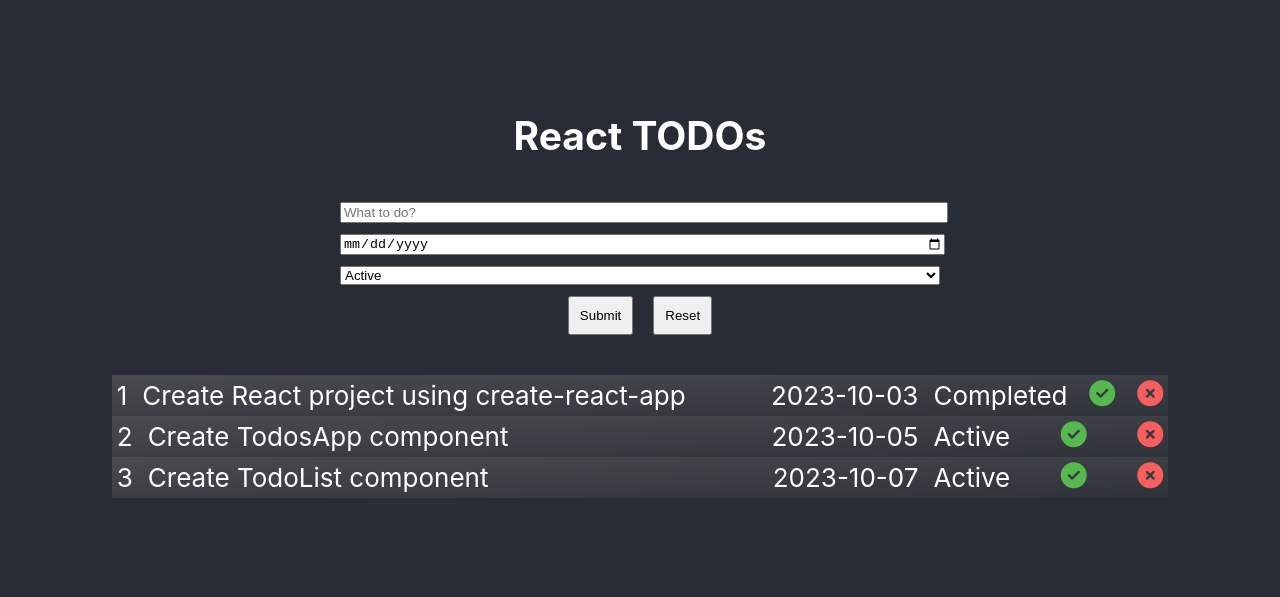
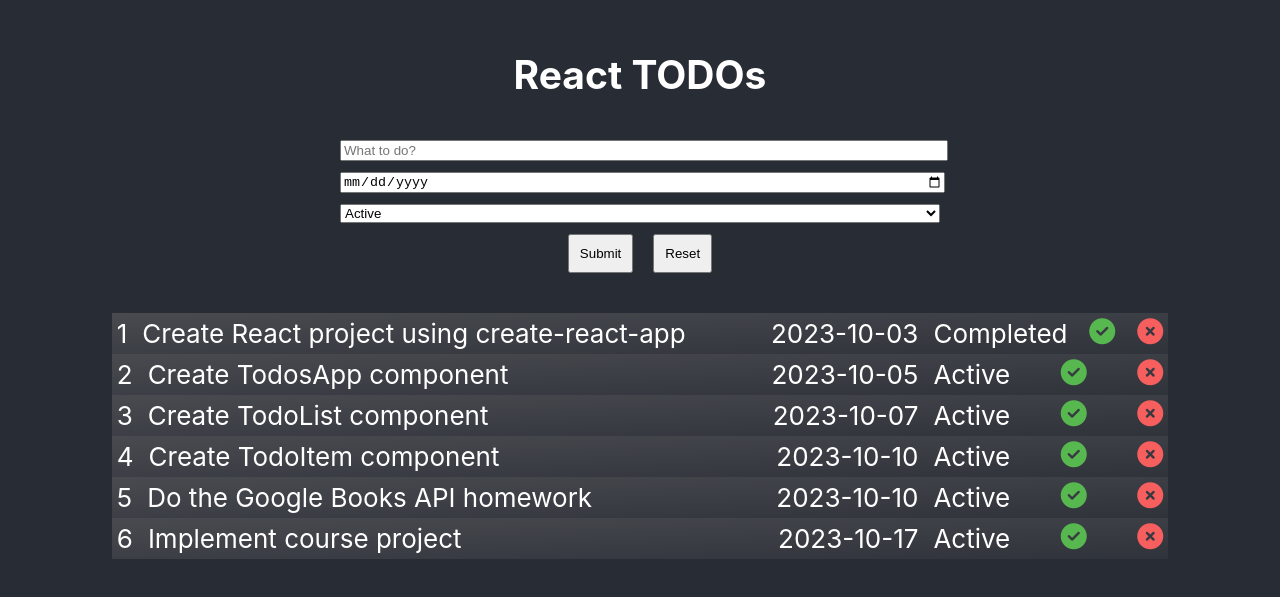
Before and after one commit to iproduct/web-programming-2023, a React (Create React App) app in the folder 04-react-todos-lab/: page / in a window 1280 px wide. Shown: the part 111-708 px from the top of the page. Built offline with nearby package versions, Linux system fonts and the light colour scheme; data requests are answered from the project's data file.

Commit message:
Create todo POST to backend

```diff
--- a/04-react-todos-lab/db.json
+++ b/04-react-todos-lab/db.json
@@ -17,6 +17,24 @@
       "text": "Create TodoList component",
       "deadline": "2023-10-07",
       "status": 0
+    },
+    {
+      "id": 4,
+      "text": "Create TodoItem component",
+      "deadline": "2023-10-10",
+      "status": 0
+    },
+    {
+      "id": 5,
+      "text": "Do the Google Books API homework",
+      "deadline": "2023-10-10",
+      "status": 0
+    },
+    {
+      "text": "Implement course project",
+      "deadline": "2023-10-17",
+      "status": 0,
+      "id": 6
     }
   ],
   "comments": [
--- a/04-react-todos-lab/src/TodoApp.js
+++ b/04-react-todos-lab/src/TodoApp.js
@@ -16,8 +16,13 @@
             .catch(err => setError(err));
     }, []);
 
-    function addTodo(todo) {
-        setTodos(state => [...state, todo])
+    async function addTodo(todo) {
+        try {
+            const created = await API_CLIENT.create(todo)
+            setTodos(state => [...state, created])
+        } catch (err) {
+            setError(err);
+        }
     }
     function completeTodo(todo) {
         setTodos(tds => tds.map(td => td.id === todo.id ? ({ ...td, status: Completed }) : td))
--- a/04-react-todos-lab/src/TodoInput.js
+++ b/04-react-todos-lab/src/TodoInput.js
@@ -13,7 +13,7 @@
             onError(`All field are required`)
             return;
         }
-        const created = new Todo(text, new Date(deadline), status);
+        const created = new Todo(text, deadline, status);
         onCreateTodo(created);
         reset();
     }
--- a/04-react-todos-lab/src/TodoItem.js
+++ b/04-react-todos-lab/src/TodoItem.js
@@ -1,5 +1,5 @@
 import './TodoItem.css'
-import { TodoStatus, toIsoDate } from "./todo-model";
+import { TodoStatus} from "./todo-model";
 
 const TodoItem = ({ todo, onCompleted, onCanceled }) =>
 (<div className="TodoItem">
--- a/04-react-todos-lab/src/todo-model.js
+++ b/04-react-todos-lab/src/todo-model.js
@@ -6,9 +6,7 @@
 export const Canceled = 2
 
 export class Todo {
-    static nextId = 0;
     constructor(text, deadline = toIsoDate(new Date()), status = Active, id){
-        this.id = id || ++Todo.nextId;
         this.text = text;
         this.deadline = deadline;
         this.status = status;
```
Lines whose indentation alone changed are shown as unchanged.
